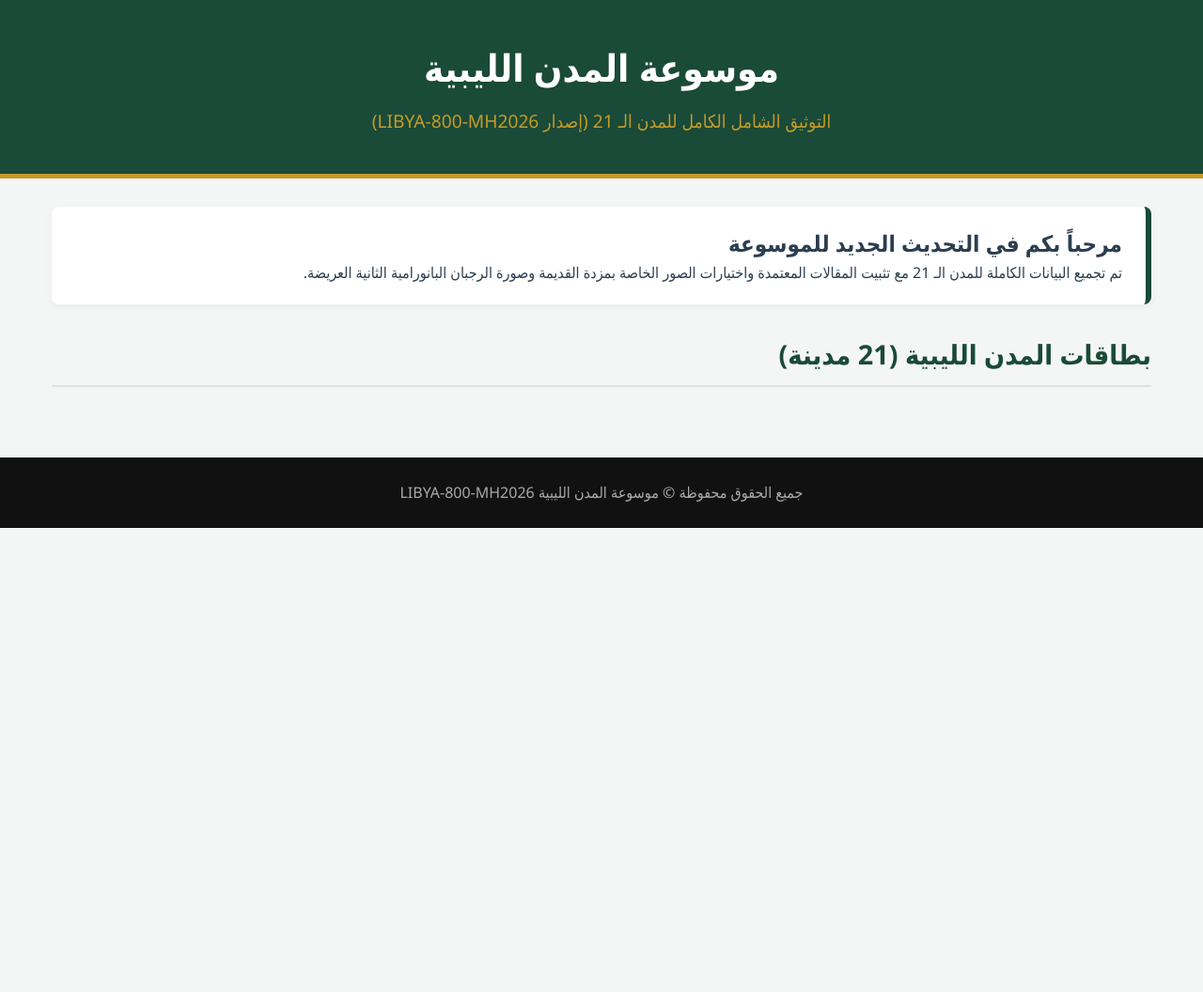
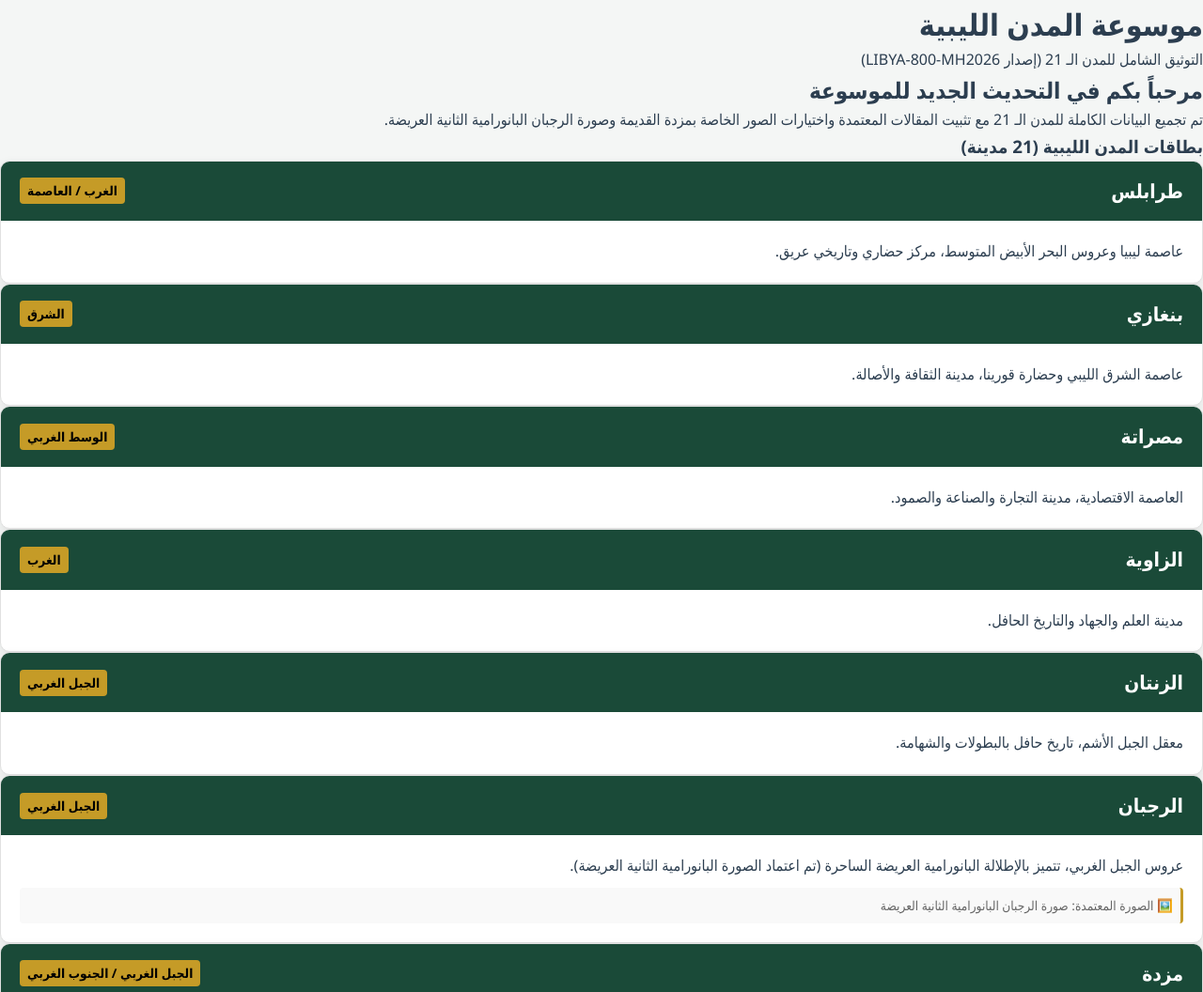
Before and after one commit to mohammedhamoudaip5-png/libya-cities-encyclopedia, a plain HTML site: page index.html in a window 1280 px wide. Shown: the top 1056 px of the page at 94% size. Before the commit the page ends 800 px from the top, so only its background shows below. Drawn offline with Linux system fonts and the light colour scheme; files that its build step writes are made by us from their sources.

Commit message:
Update index.html

```diff
--- a/index.html
+++ b/index.html
@@ -3,37 +3,33 @@
 <head>
     <meta charset="UTF-8">
     <meta name="viewport" content="width=device-width, initial-scale=1.0">
-    <title>موسوعة المدن الليبية | LIBYA-800-MH2026</title>
-    <link rel="stylesheet" href="css/style.css">
+    <title>موسوعة المدن الليبية</title>
+    <link rel="stylesheet" href="style.css">
 </head>
 <body>
-    <header class="main-header">
-        <div class="container">
-            <h1>موسوعة المدن الليبية</h1>
-            <p class="tagline">التوثيق الشامل الكامل للمدن الـ 21 (إصدار LIBYA-800-MH2026)</p>
-        </div>
+    <header>
+        <h1>موسوعة المدن الليبية</h1>
+        <p class="version">التوثيق الشامل للمدن الـ 21 (إصدار LIBYA-800-MH2026)</p>
     </header>
 
-    <main class="container">
-        <section class="info-banner">
+    <main>
+        <section class="welcome-section">
             <h2>مرحباً بكم في التحديث الجديد للموسوعة</h2>
             <p>تم تجميع البيانات الكاملة للمدن الـ 21 مع تثبيت المقالات المعتمدة واختيارات الصور الخاصة بمزدة القديمة وصورة الرجبان البانورامية الثانية العريضة.</p>
         </section>
 
         <section class="cities-section">
-            <h3 class="section-title">بطاقات المدن الليبية (21 مدينة)</h3>
-            <div id="cities-grid" class="grid-container">
-                <!-- Data loaded dynamically via JS -->
+            <h3>بطاقات المدن الليبية (21 مدينة)</h3>
+            <div id="cities-grid" class="cities-grid">
+                <!-- ستتم تعبئة البطاقات تلقائياً هنا -->
             </div>
         </section>
     </main>
 
     <footer>
-        <div class="container">
-            <p>جميع الحقوق محفوظة © موسوعة المدن الليبية LIBYA-800-MH2026</p>
-        </div>
+        <p>جميع الحقوق محفوظة © موسوعة المدن الليبية LIBYA-800-MH2026</p>
     </footer>
 
-    <script src="js/main.js"></script>
+    <script src="main.js"></script>
 </body>
 </html>
```
